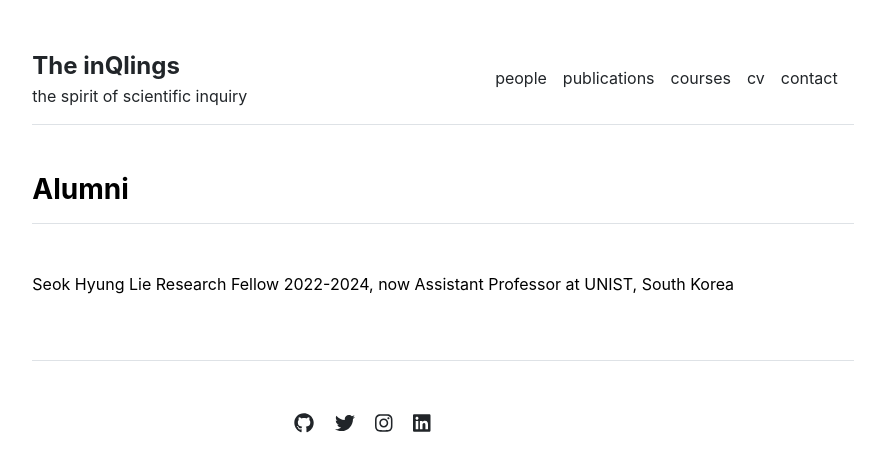
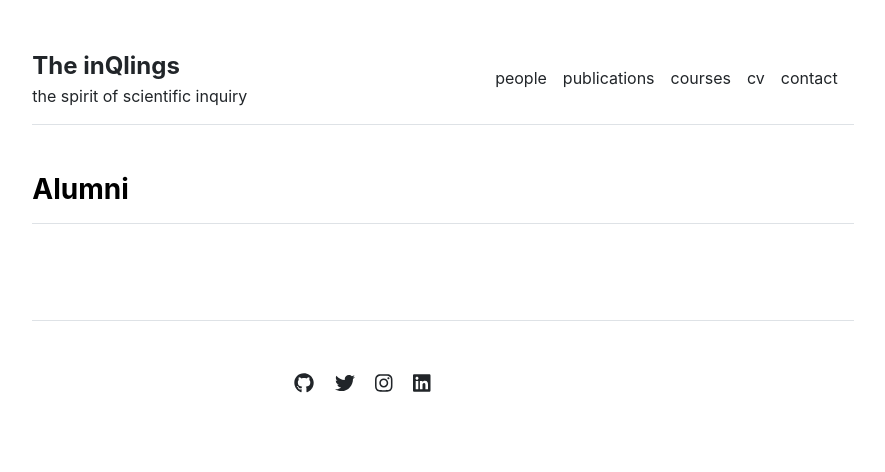
Before and after one commit to nelly-ng/nelly-ng.github.io, a Jekyll site: the page built from people/alumni.md, in a window 1280 px wide. Shown: the top 472 px of the page, without its empty margins (197-1082 px from the left). Built offline with Jekyll 4.4.1, drawn with Linux system fonts in a browser that asks for light colours.

Commit message:
Update alumni.md

```diff
--- a/people/alumni.md
+++ b/people/alumni.md
@@ -2,5 +2,3 @@
 layout: page
 title: "Alumni"
 ---
-Seok Hyung Lie
-Research Fellow 2022-2024, now Assistant Professor at UNIST, South Korea
```
